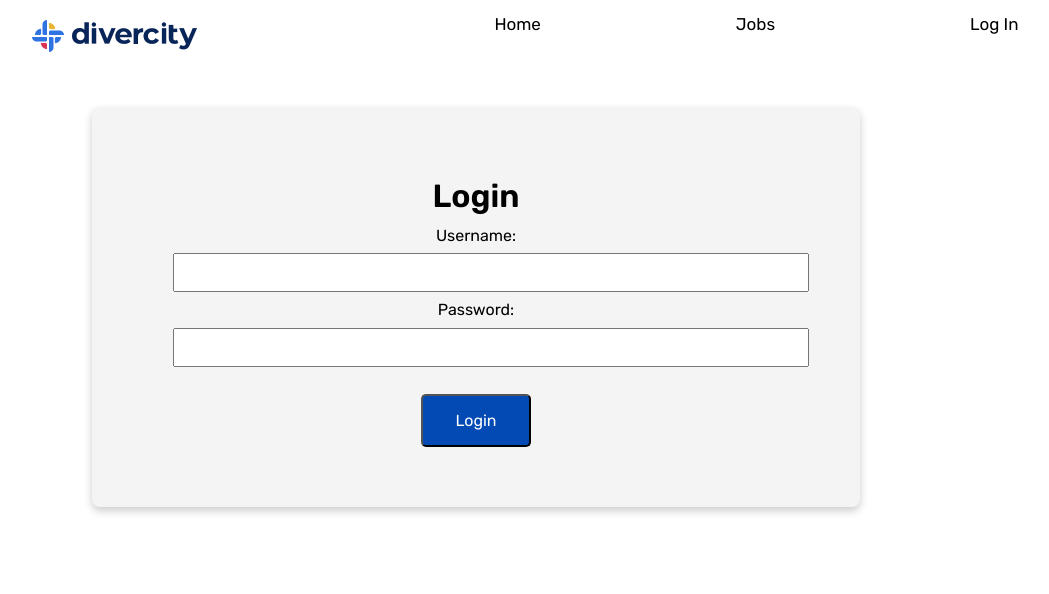
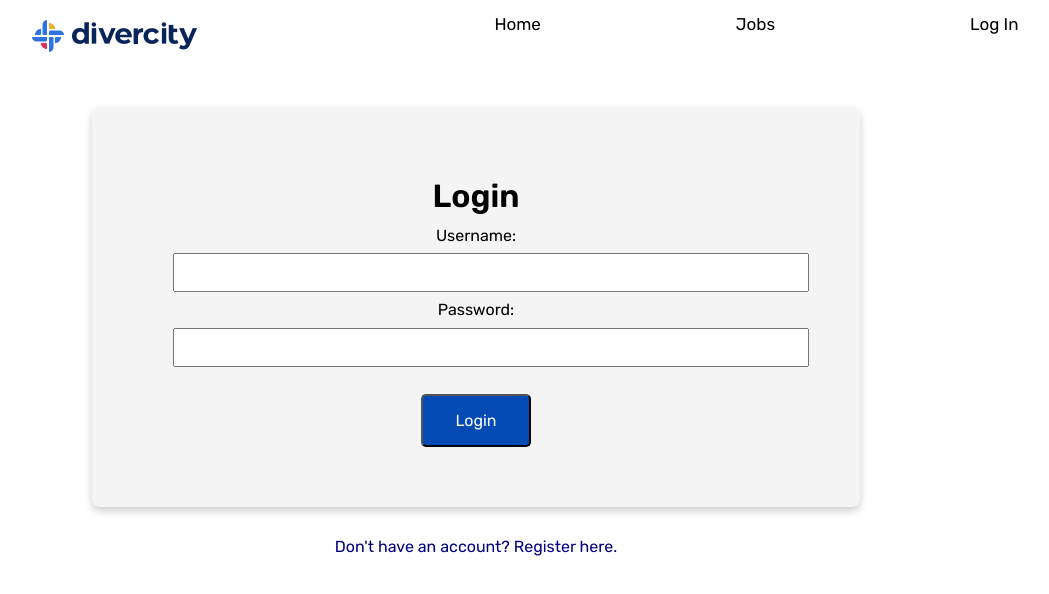
Before and after one commit to myk245/divercity-challenge, a React (Create React App) app: page /login in a window 1280 px wide. Shown: the top 594 px of the page, without its empty margins (164-1213 px from the left). Built offline with nearby package versions, Linux system fonts and the light colour scheme.

Commit message:
add register link

```diff
--- a/src/App.css
+++ b/src/App.css
@@ -78,6 +78,15 @@
 
 .secondary-text {
   text-align: center;
+}
+
+.link {
+  color: navy;
+  text-decoration: none;
+}
+
+.link:visited {
+  color: navy;
 }
 
 /* Containers/Buttons/Navs */
--- a/src/Components/LogIn.js
+++ b/src/Components/LogIn.js
@@ -31,6 +31,7 @@ class LogIn extends Component {
 
    render() {
       return (
+         <div>
             <div className="card">
                <h1 className="header">Login</h1>
                <div className="column">
@@ -57,6 +58,8 @@ class LogIn extends Component {
                   </form>
                </div>
             </div>
+            <a className="link" href="/register">Don't have an account? Register here. </a>
+         </div>
       )
    }
 }
```
Lines whose indentation alone changed are shown as unchanged.
